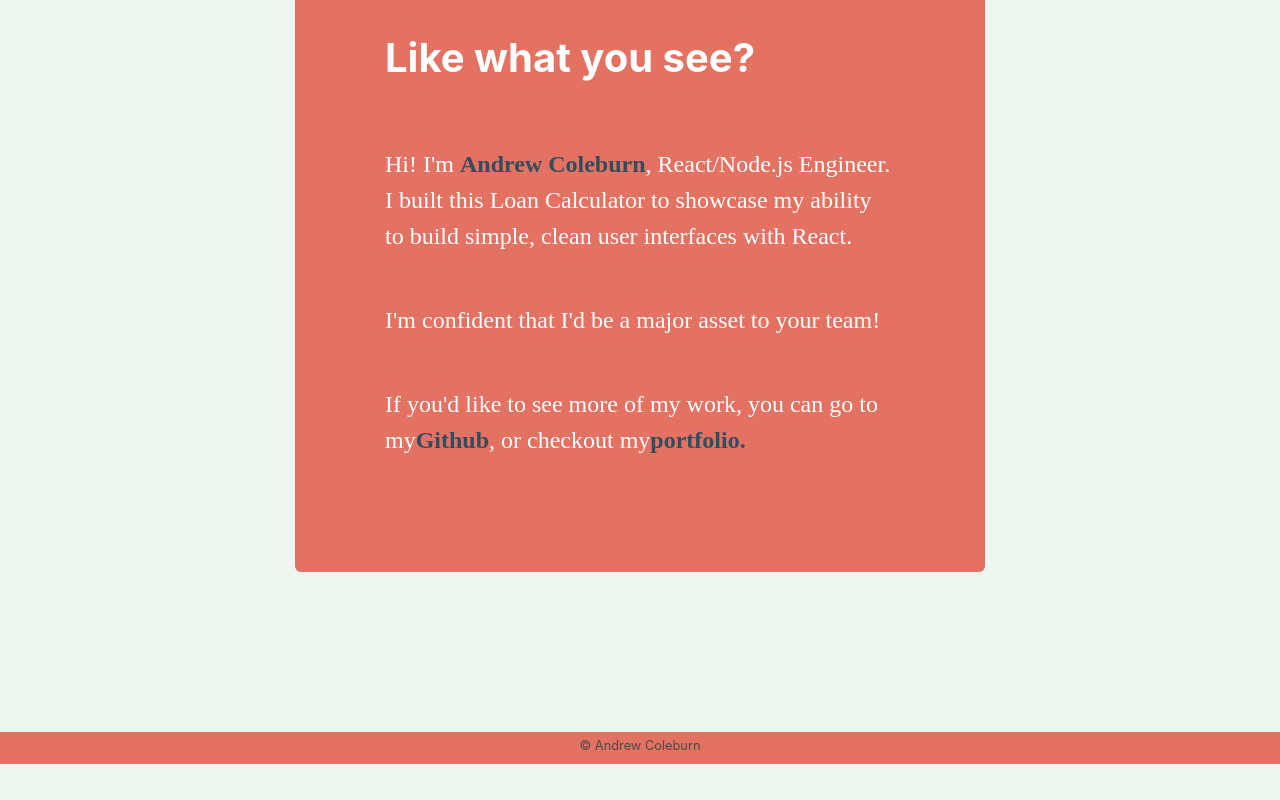
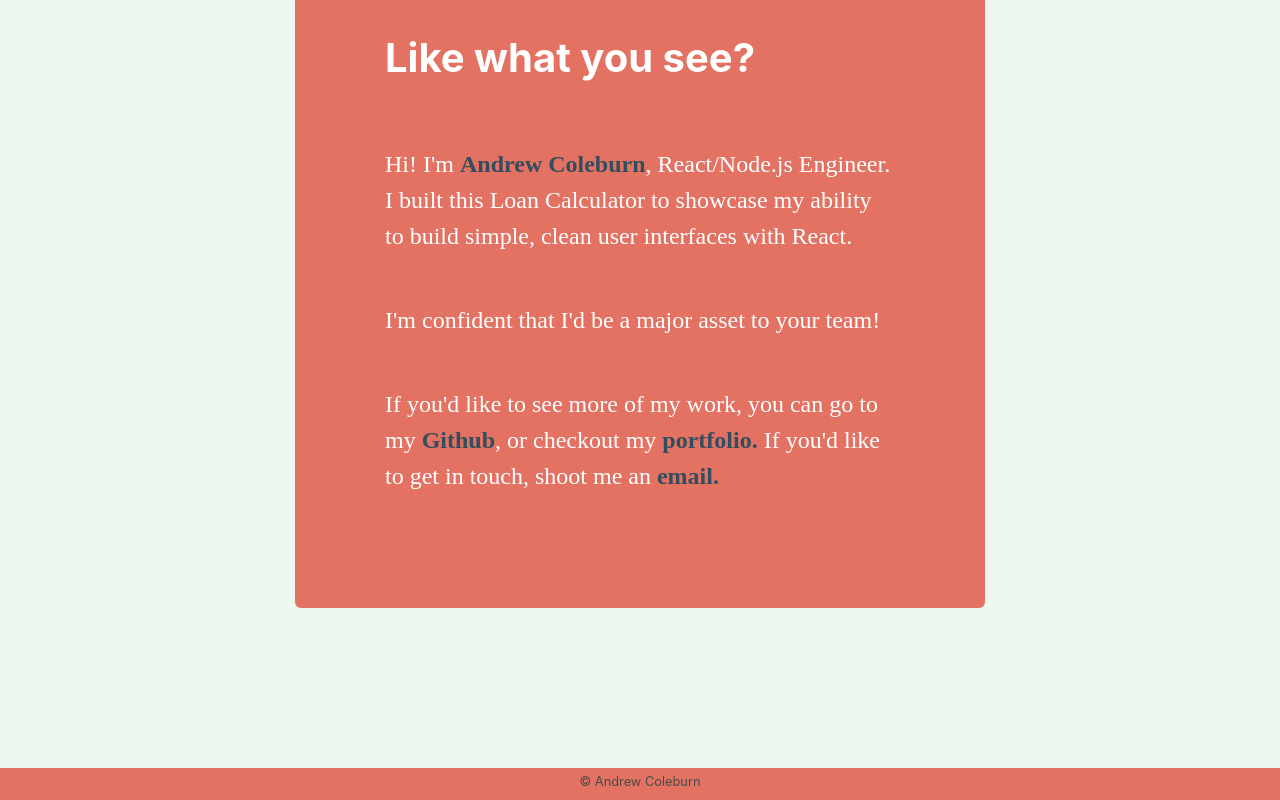
Before and after one commit to arcoleburn/loan-calc, a React (Create React App) app: page / in a window 1280 px wide. Shown: the part 1498-2298 px from the top of the page. Before the commit the page ends 2262 px from the top, so only its background shows below. Built offline with nearby package versions, Linux system fonts and the light colour scheme.

Commit message:
about edits

```diff
--- a/src/Components/About/index.js
+++ b/src/Components/About/index.js
@@ -49,9 +49,9 @@ export const About = () => {
             target="_blank"
             className="emphasis"
           >
-            Github
+           {' '} Github
           </a>
-          , or checkout my
+          , or checkout my{' '}
           <a
             href="https://arcoleburn.com"
             target="_blank"
@@ -59,6 +59,10 @@ export const About = () => {
             className="emphasis"
           >
             portfolio.
+          </a>{' '}
+          If you'd like to get in touch, shoot me an{' '}
+          <a href="mailto: arcoleburn@gmail.com" className="emphasis">
+            email.
           </a>
         </p>
       </div>
```
